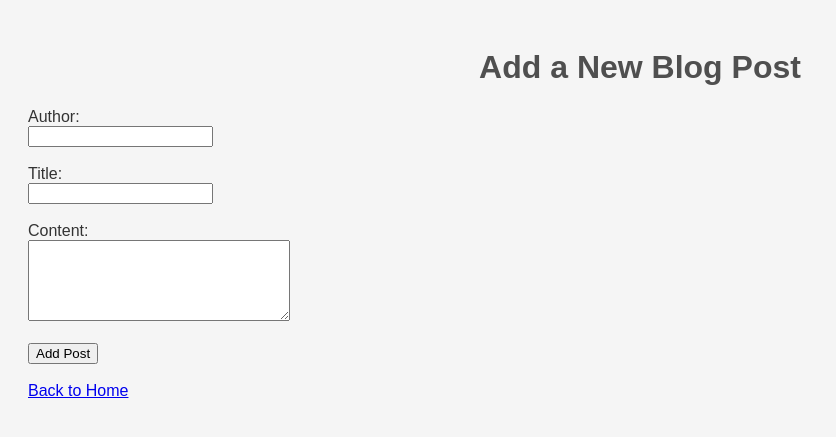
After one commit to JacobHoukes/Masterblog, a Flask app: page /add in a window 1280 px wide. The commit adds this page. Shown: the top 437 px of the page, without its empty margins (0-836 px from the left). Run offline with Flask 3, Linux system fonts and the light colour scheme.

Commit message:
add route added

```diff
--- a/app.py
+++ b/app.py
@@ -1,5 +1,6 @@
-from flask import Flask, render_template
+from flask import Flask, render_template, request, redirect, url_for
 import json
+import os
 
 app = Flask(__name__)
 
@@ -9,11 +10,43 @@ def load_blog_posts():
         return json.load(file)
 
 
+def load_blog_posts():
+    if os.path.exists('blog_posts.json'):
+        with open('blog_posts.json', 'r') as file:
+            return json.load(file)
+    return []
+
+
+def save_blog_posts(posts):
+    with open('blog_posts.json', 'w') as file:
+        json.dump(posts, file, indent=4)
+
+
 @app.route('/')
 def index():
     blog_posts = load_blog_posts()
     return render_template('index.html', posts=blog_posts)
 
 
+@app.route('/add', methods=['GET', 'POST'])
+def add():
+    if request.method == 'POST':
+        blog_posts = load_blog_posts()
+
+        new_post = {
+            "id": max([post["id"] for post in blog_posts], default=0) + 1,
+            "author": request.form.get("author"),
+            "title": request.form.get("title"),
+            "content": request.form.get("content")
+        }
+
+        blog_posts.append(new_post)
+        save_blog_posts(blog_posts)
+
+        return redirect(url_for('index'))
+
+    return render_template('add.html')
+
+
 if __name__ == '__main__':
     app.run(host="0.0.0.0", port=5002, debug=True)
--- /dev/null
+++ b/templates/add.html
@@ -0,0 +1,24 @@
+<!DOCTYPE html>
+<html>
+<head>
+    <title>Add Blog Post</title>
+    <link rel="stylesheet" href="{{ url_for('static', filename='style.css') }}">
+</head>
+<body>
+    <h1>Add a New Blog Post</h1>
+    <form method="POST">
+        <label>Author:</label><br>
+        <input type="text" name="author" required><br><br>
+
+        <label>Title:</label><br>
+        <input type="text" name="title" required><br><br>
+
+        <label>Content:</label><br>
+        <textarea name="content" rows="5" cols="30" required></textarea><br><br>
+
+        <button type="submit">Add Post</button>
+    </form>
+    <br>
+    <a href="{{ url_for('index') }}">Back to Home</a>
+</body>
+</html>
--- a/templates/index.html
+++ b/templates/index.html
@@ -14,5 +14,6 @@
     <p>{{ post.content }}</p>
     <hr>
 {% endfor %}
+<a href="{{ url_for('add') }}">Add New Post</a>
 </body>
 </html>
```
